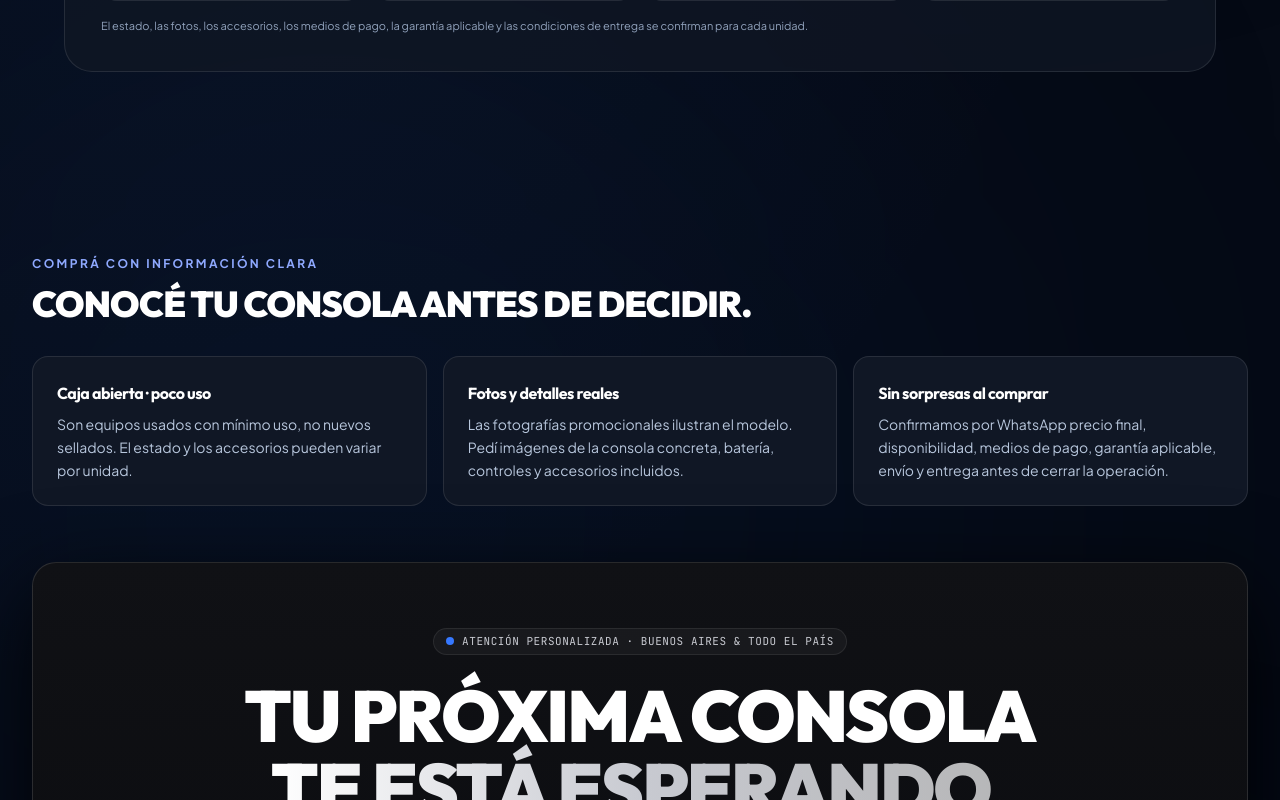
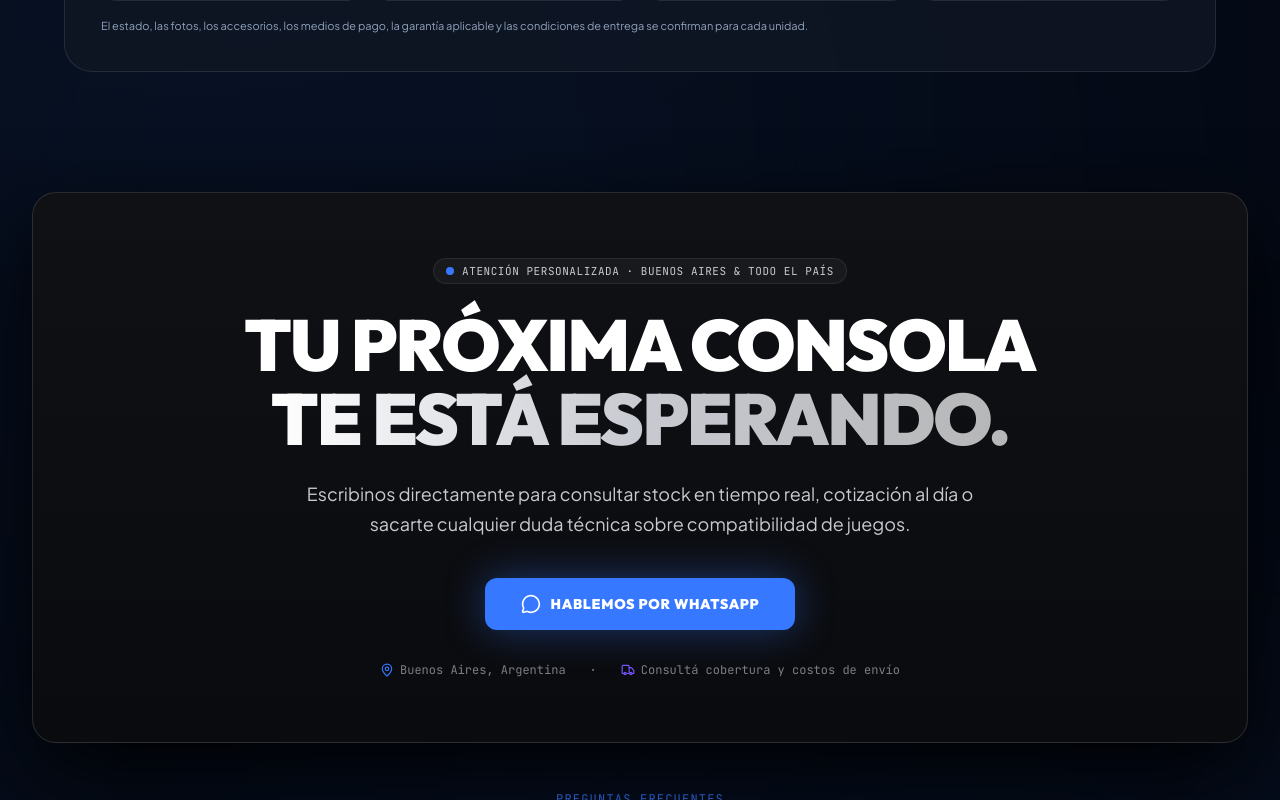
Before and after one commit to brisaayestaran-oss/handheld, a React (Vite) app: page / in a window 1280 px wide. Shown: the part 3680-4480 px from the top of the page. Built offline with nearby package versions, Linux system fonts and the light colour scheme; no server answers.

Commit message:
ui: remove duplicated purchase trust block from contact section

```diff
--- a/src/components/ContactSection.tsx
+++ b/src/components/ContactSection.tsx
@@ -25,31 +25,14 @@ export const ContactSection: React.FC = () => {
   ];
 
   return (
-    <section id="contacto" className="relative py-24 sm:py-32 bg-transparent overflow-hidden">
+    <section id="contacto" className="relative scroll-mt-20 py-10 sm:py-16 bg-transparent overflow-hidden">
       {/* Background glow */}
       {/* Efecto difuminado compartido con las demas secciones. */}
 
       <div className="max-w-7xl mx-auto px-4 sm:px-6 lg:px-8 relative z-10">
-        <div className="mb-14">
-          <p className="text-xs font-bold uppercase tracking-[.2em] text-[#8FA9FF]">COMPRÁ CON INFORMACIÓN CLARA</p>
-          <h2 className="mt-3 text-3xl font-black uppercase tracking-tight text-white sm:text-4xl">Conocé tu consola antes de decidir.</h2>
-          <div className="mt-8 grid gap-4 md:grid-cols-3">
-            <div className="rounded-2xl border border-white/10 bg-[#101725] p-6">
-              <h3 className="font-bold text-white">Caja abierta · poco uso</h3>
-              <p className="mt-2 text-sm leading-relaxed text-[#B8C7DD]">Son equipos usados con mínimo uso, no nuevos sellados. El estado y los accesorios pueden variar por unidad.</p>
-            </div>
-            <div className="rounded-2xl border border-white/10 bg-[#101725] p-6">
-              <h3 className="font-bold text-white">Fotos y detalles reales</h3>
-              <p className="mt-2 text-sm leading-relaxed text-[#B8C7DD]">Las fotografías promocionales ilustran el modelo. Pedí imágenes de la consola concreta, batería, controles y accesorios incluidos.</p>
-            </div>
-            <div className="rounded-2xl border border-white/10 bg-[#101725] p-6">
-              <h3 className="font-bold text-white">Sin sorpresas al comprar</h3>
-              <p className="mt-2 text-sm leading-relaxed text-[#B8C7DD]">Confirmamos por WhatsApp precio final, disponibilidad, medios de pago, garantía aplicable, envío y entrega antes de cerrar la operación.</p>
-            </div>
-          </div>
-        </div>
+
         {/* Giant Closing Banner */}
-        <div className="p-8 sm:p-16 rounded-3xl bg-gradient-to-b from-[#101115] to-[#0A0B0E] border border-white/[0.12] text-center relative overflow-hidden shadow-[0_30px_90px_rgba(0,0,0,0.9)] mb-20">
+        <div className="p-8 sm:p-16 rounded-3xl bg-gradient-to-b from-[#101115] to-[#0A0B0E] border border-white/[0.12] text-center relative overflow-hidden shadow-[0_30px_90px_rgba(0,0,0,0.9)] mb-12">
           <div className="inline-flex items-center gap-2 px-3 py-1 rounded-full bg-white/[0.04] border border-white/[0.08] mb-6">
             <span className="w-2 h-2 rounded-full bg-[#3678FF]" />
             <span className="text-[11px] font-mono-tech text-[#C8CAD1] uppercase tracking-wider">
```
